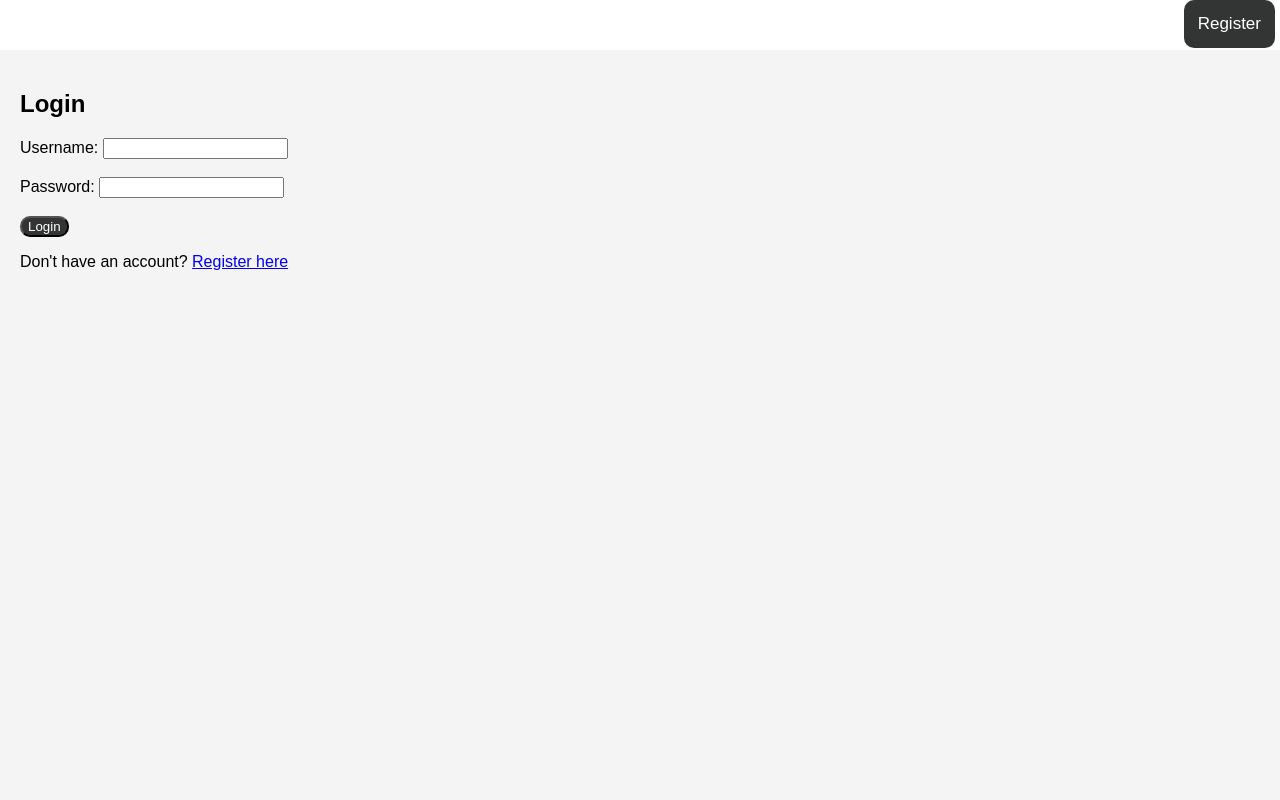
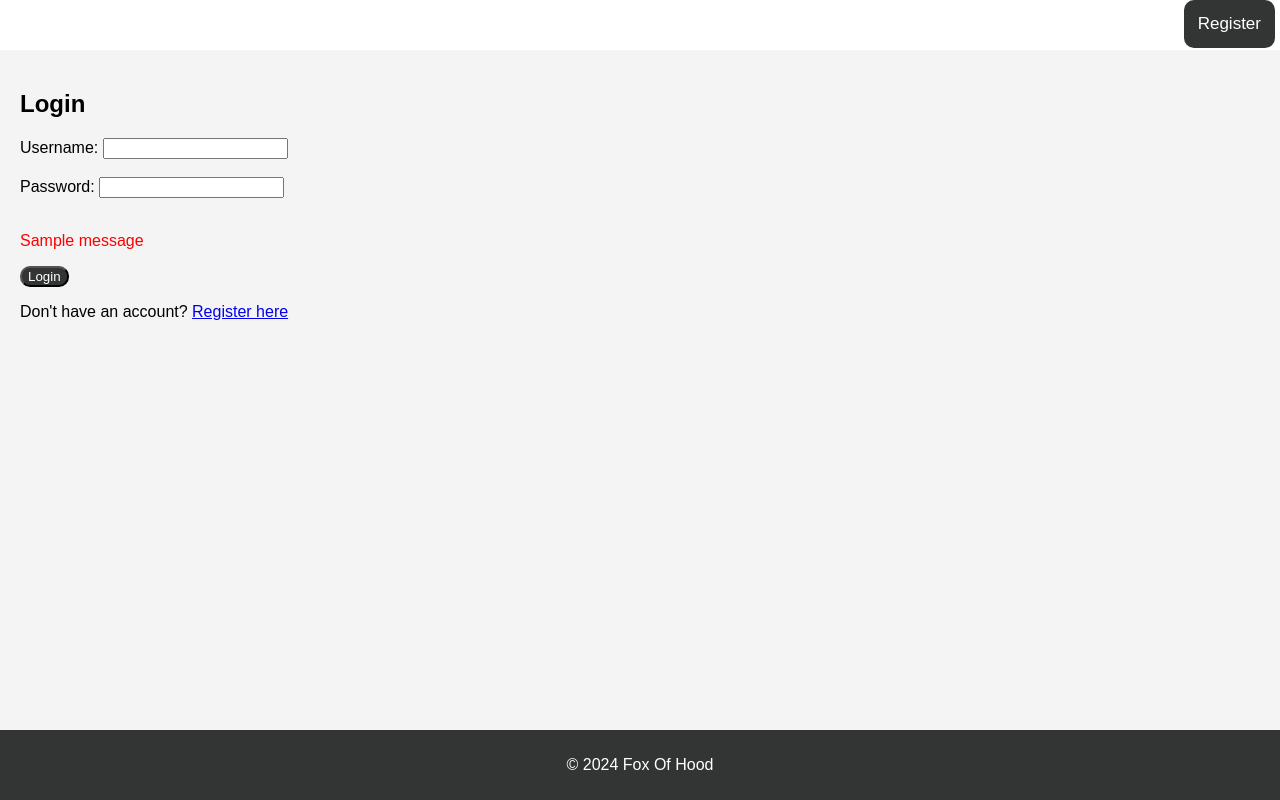
Before and after one commit to ettany/FOH_PSE, a Flask app: page /login in a window 1280 px wide. Run offline with Flask 3, Linux system fonts and the light colour scheme; tables that the repository leaves empty hold one stand-in row (values such as "Sample post"); one stand-in notice (Sample message) is shown.

Commit message:
Update login.html

```diff
--- a/LoginProgress/frontend/templates/login.html
+++ b/LoginProgress/frontend/templates/login.html
@@ -24,9 +24,19 @@
         <label for="password">Password:</label>
         <input type="password" id="password" name="password" required><br>
         <br>
+        {% with messages = get_flashed_messages()%}
+        {% if messages%}
+            {% for message in messages%}
+            <p class="flash">{{message}}</p>
+            {%endfor%}
+            {%endif%}
+            {%endwith%}
         <input type="submit" value="Login" class="button">
         <p>Don't have an account? <a href="{{ url_for('register') }}">Register here</a></p>
       </form>
     </div>
+    <footer>
+        <p>&copy; 2024 Fox Of Hood</p>
+    </footer>
 </body>
 </html>
```
